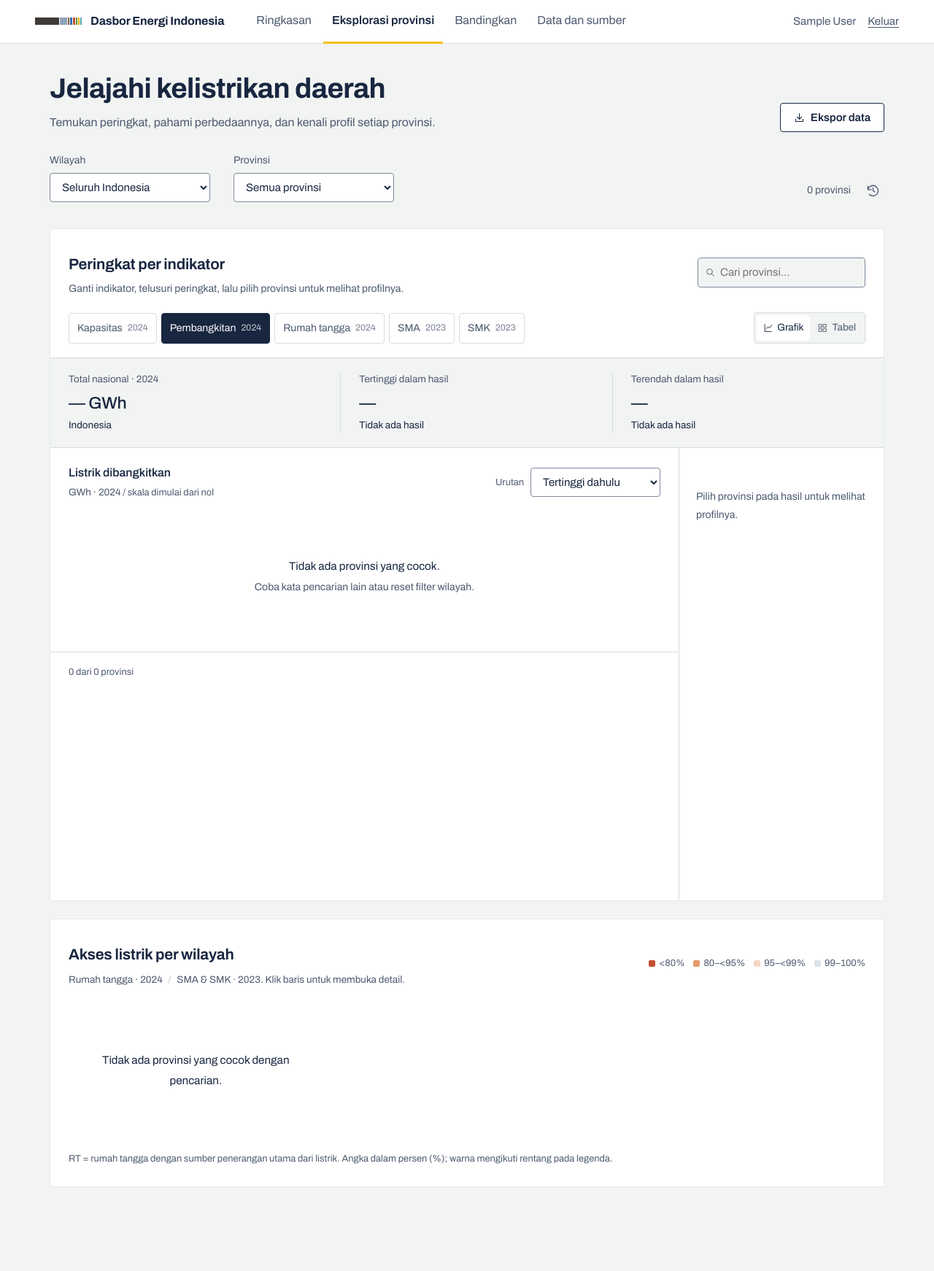
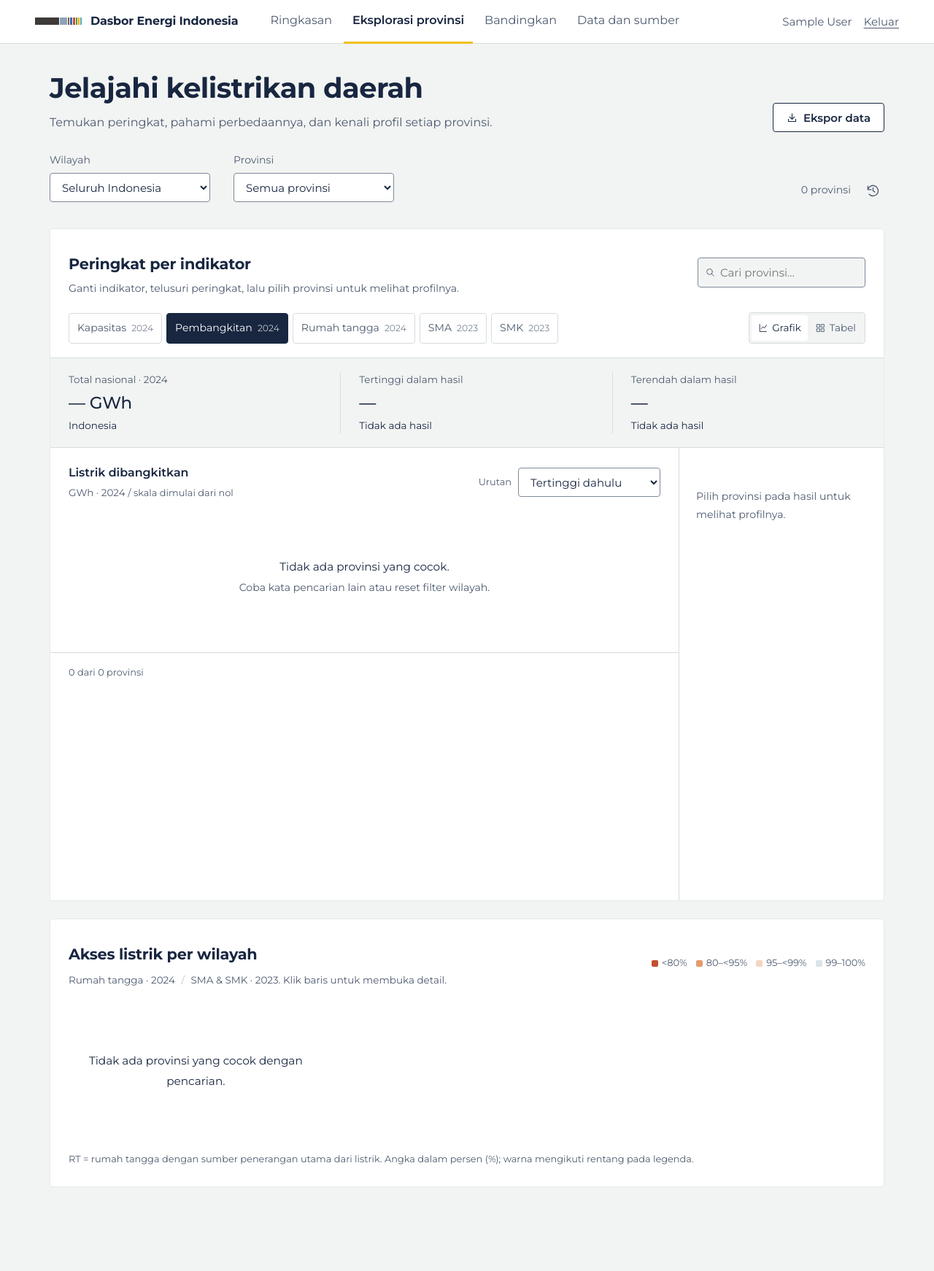
Before and after one commit to AstiSawitri/dashboard-iak, a Flask app: page /atlas in a window 1280 px wide. Shown: the whole page at 73% size. Run offline with Flask 3, Linux system fonts and the light colour scheme; the visitor is signed in with stand-in values (Sample User, id 1); data that the repository does not hold is empty; some libraries are stand-ins or nearby versions.

Commit message:
ganti font ke Montserrat

```diff
--- a/static/atlas/styles.css
+++ b/static/atlas/styles.css
@@ -1,5 +1,5 @@
 /* CSS dashboard ARUS (anggota kelompok), dibatasi ke .arus dan diberi palet web utama oleh tools/samakan_atlas.py. */
-.arus{--bg:#FAFBFB;--surface:#FFFFFF;--surface-soft:#FAFBFB;--ink:#182640;--muted:#7E899B;--line:#E6EAEC;--primary:#7E899B;--primary-soft:#F2F4F3;--navy:#182640;--lime:#FBEFB8;--green:#3F577C;--shadow:0 4px 18px #18264004;--radius:17px;color-scheme:light;font-family:"Archivo",system-ui,sans-serif}
+.arus{--bg:#FAFBFB;--surface:#FFFFFF;--surface-soft:#FAFBFB;--ink:#182640;--muted:#7E899B;--line:#E6EAEC;--primary:#7E899B;--primary-soft:#F2F4F3;--navy:#182640;--lime:#FBEFB8;--green:#3F577C;--shadow:0 4px 18px #18264004;--radius:17px;color-scheme:light;font-family:"Montserrat",system-ui,sans-serif}
 .arus *{box-sizing:border-box}
 .arus{margin:0;background:var(--bg);color:var(--ink);font-size:16.5px;line-height:1.5}
 .arus button,.arus input,.arus select{font:inherit}
@@ -359,7 +359,7 @@
 .arus .province-matrix{grid-template-columns:repeat(8,1fr)}
 .arus{background:#FFFFFF;color:#182640}
 .arus *{-webkit-print-color-adjust:exact;print-color-adjust:exact}}
-.arus{--bg:#F2F4F3;--surface:#FFFFFF;--surface-soft:#F2F4F3;--ink:#182640;--muted:#7E899B;--line:#E6EAEC;--primary:#22345A;--primary-soft:#E6EAEC;--navy:#182640;--lime:#D6DCE0;--green:#22345A;--shadow:none;--radius:5px;font-family:"Archivo",system-ui,sans-serif}
+.arus{--bg:#F2F4F3;--surface:#FFFFFF;--surface-soft:#F2F4F3;--ink:#182640;--muted:#7E899B;--line:#E6EAEC;--primary:#22345A;--primary-soft:#E6EAEC;--navy:#182640;--lime:#D6DCE0;--green:#22345A;--shadow:none;--radius:5px;font-family:"Montserrat",system-ui,sans-serif}
 .arus{font-size:15.3px;color:var(--ink);background:var(--bg)}
 .arus .brand img{border-radius:4px;width:32px;height:32px}
 .arus .brand-dot{color:#C2502E}
@@ -396,7 +396,7 @@
 .arus .kpi-label{font-size:14.1px;color:#4D5A70;font-weight:500}
 .arus .metric-year{font-size:12.9px;color:#7E899B;flex-shrink:0}
 .arus .metric-year.school-year{color:#C2502E}
-.arus .kpi-value{font-family:"Archivo",system-ui,sans-serif;font-size:31px;letter-spacing:-0.01em;font-weight:600;line-height:1.2;font-variant-numeric:tabular-nums}
+.arus .kpi-value{font-family:"Montserrat",system-ui,sans-serif;font-size:31px;letter-spacing:-0.01em;font-weight:600;line-height:1.2;font-variant-numeric:tabular-nums}
 .arus .kpi-value small{font-size:14.7px;letter-spacing:0;margin-left:5px}
 .arus .kpi-bottom{font-size:12.9px;margin-top:10px;line-height:1.65;min-height:30px;color:var(--muted)}
 .arus .kpi-icon{display:none}
@@ -514,7 +514,7 @@
 .arus .scatter-chart{width:100%;height:auto;display:block}
 .arus .plot-y-caption{font-size:13.5px;color:var(--muted);margin-left:35px}
 .arus .plot-grid line{stroke:var(--line);stroke-width:.8;stroke-dasharray:2 3}
-.arus .plot-grid text{fill:var(--muted);font-size:13.5px;font-family:"Archivo",system-ui,sans-serif}
+.arus .plot-grid text{fill:var(--muted);font-size:13.5px;font-family:"Montserrat",system-ui,sans-serif}
 .arus .axis-title{fill:var(--muted);font-size:14.1px}
 .arus .plot-point{cursor:pointer;outline:none}
 .arus .plot-point circle:not(.point-hit){fill:#3F577C;stroke:var(--surface);stroke-width:1;opacity:.8}
--- a/static/atlas/tema.css
+++ b/static/atlas/tema.css
@@ -15,7 +15,7 @@
   --radius: 4px;
   background: transparent;
   color: var(--ink);
-  font-family: "Archivo", system-ui, sans-serif;
+  font-family: "Montserrat", system-ui, sans-serif;
   font-size: 16px;
   line-height: 1.55;
 }
--- a/static/css/style.css
+++ b/static/css/style.css
@@ -37,7 +37,7 @@ body {
   margin: 0;
   background: var(--paper);
   color: var(--ink);
-  font-family: "Archivo", system-ui, sans-serif;
+  font-family: "Montserrat", system-ui, sans-serif;
   font-size: 16px;
   line-height: 1.55;
   font-stretch: 100%;
--- a/static/js/common.js
+++ b/static/js/common.js
@@ -59,7 +59,7 @@ function tulisSumber(sumber) {
 // Gaya dasar Chart.js supaya semua grafik seragam
 function gayaChart() {
   if (!window.Chart) return;
-  Chart.defaults.font.family = "Archivo, system-ui, sans-serif";
+  Chart.defaults.font.family = "Montserrat, system-ui, sans-serif";
   Chart.defaults.font.size = 13;
   Chart.defaults.color = css("--ink-2");
   Chart.defaults.borderColor = css("--line-2");
--- a/templates/base.html
+++ b/templates/base.html
@@ -6,7 +6,7 @@
   <title>{% block title %}Dasbor Energi Indonesia{% endblock %}</title>
   <link rel="preconnect" href="https://fonts.googleapis.com">
   <link rel="preconnect" href="https://fonts.gstatic.com" crossorigin>
-  <link href="https://fonts.googleapis.com/css2?family=Archivo:wdth,wght@62..125,300..800&display=swap" rel="stylesheet">
+  <link href="https://fonts.googleapis.com/css2?family=Montserrat:wght@300..800&display=swap" rel="stylesheet">
   {% block head_pre %}{% endblock %}
   <link rel="stylesheet" href="{{ url_for('static', filename='css/style.css') }}">
   {% block head %}{% endblock %}
--- a/tools/samakan_atlas.py
+++ b/tools/samakan_atlas.py
@@ -155,7 +155,7 @@ def proses(css):
 def main(src, dst):
     css = open(src, encoding="utf-8").read()
     css = re.sub(r"/\*.*?\*/", "", css, flags=re.S)
-    css = css.replace('"Segoe UI",Arial,sans-serif', '"Archivo",system-ui,sans-serif')
+    css = css.replace('"Segoe UI",Arial,sans-serif', '"Montserrat",system-ui,sans-serif')
     css = proses(css)
     css = ganti_warna(css)
     css = rapikan_ukuran(css)
```
